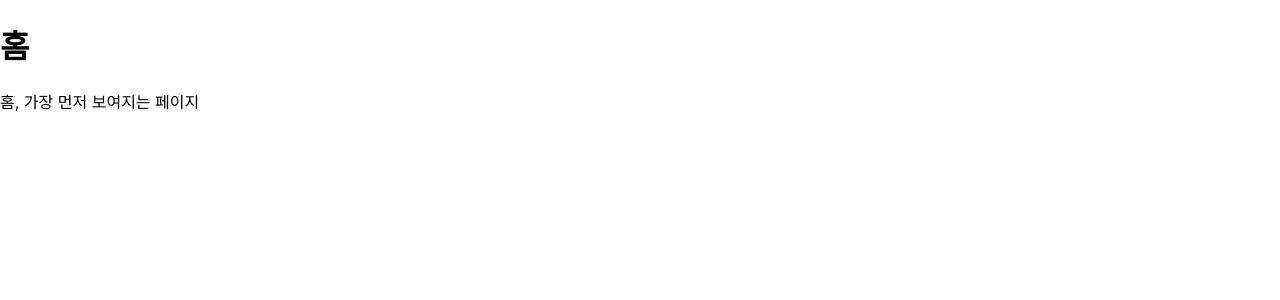
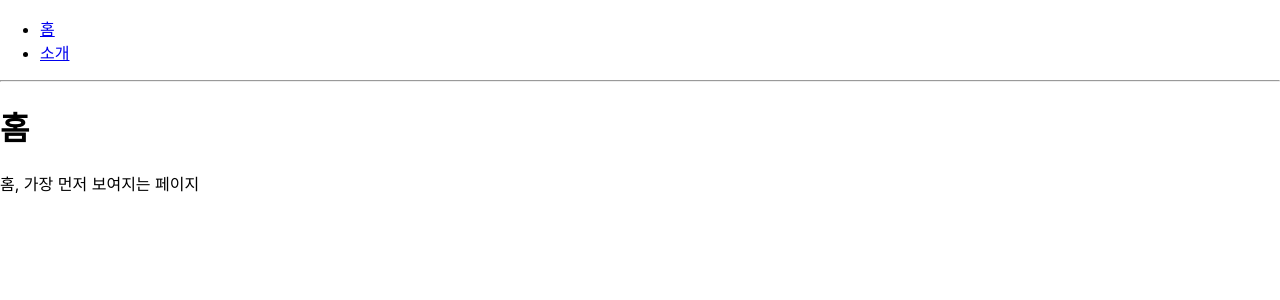
Before and after one commit to raeyoung/router-tutorial, a React (Create React App) app: page / in a window 1280 px wide. Shown: the top 300 px of the page. Built offline with nearby package versions, Linux system fonts and the light colour scheme.

Commit message:
Link component

```diff
--- a/src/App.js
+++ b/src/App.js
@@ -1,11 +1,20 @@
 import React from "react";
-import { Route } from "react-router-dom";
+import { Route, Link } from "react-router-dom";
 import About from "./About";
 import Home from "./Home";
 
 const App = () => {
   return (
     <div>
+      <ul>
+        <li>
+          <Link to="/">홈</Link>
+        </li>
+        <li>
+          <Link to="/about">소개</Link>
+        </li>
+      </ul>
+      <hr />
       <Route path="/" component={Home} exact={true} />
       <Route path="/about" component={About} />
     </div>
```
